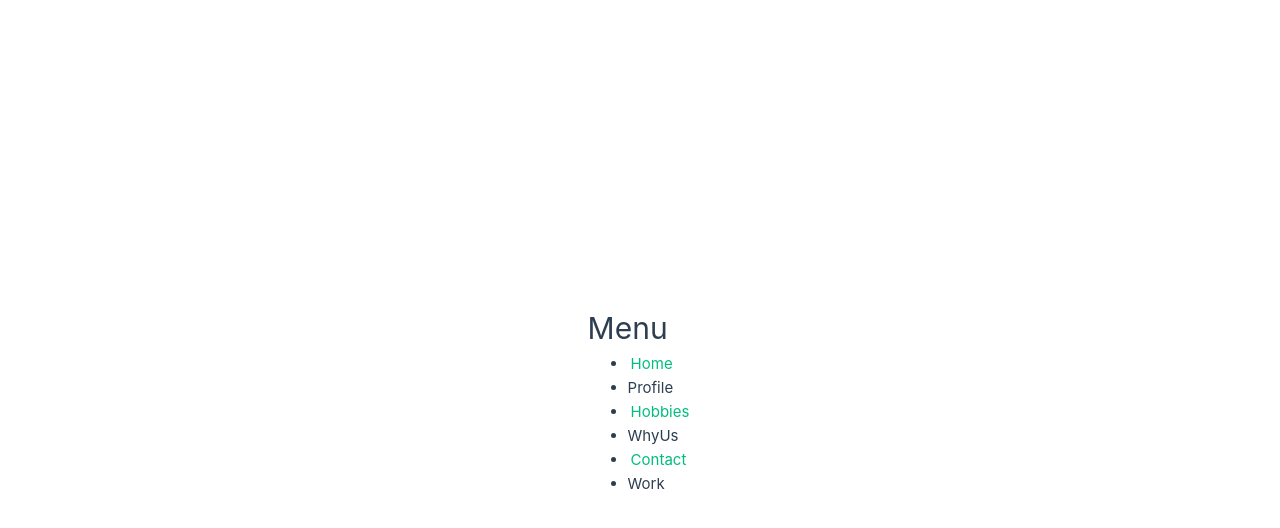
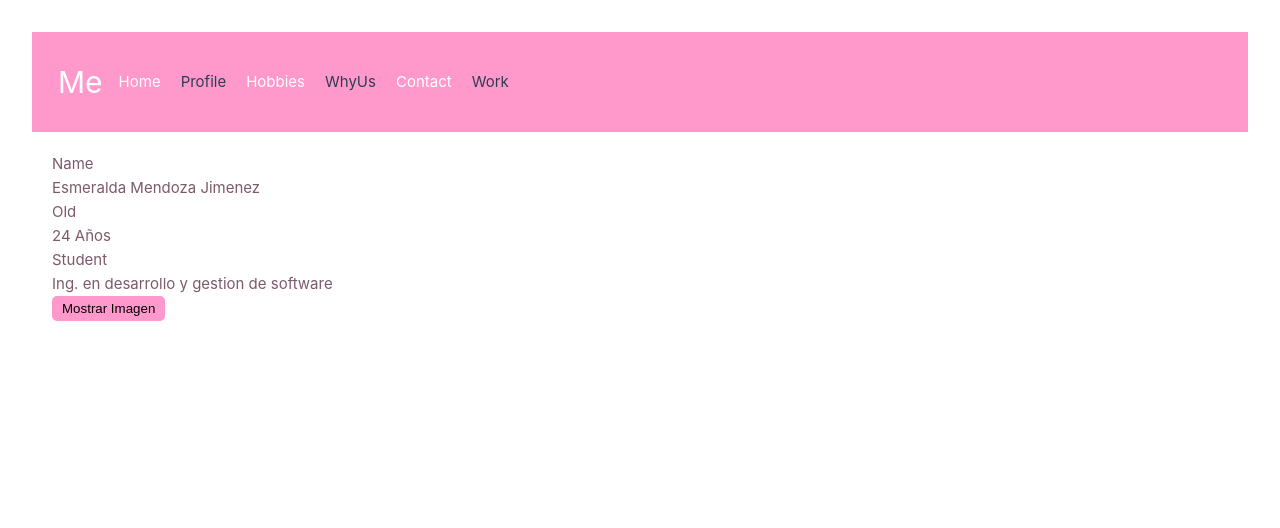
Before and after one commit to Estelaria/vuetaskandhomework, a Vue app: page /home in a window 1280 px wide. Shown: the top 528 px of the page. Built offline with nearby package versions, Linux system fonts and the light colour scheme.

Commit message:
add informationHome

```diff
--- a/src/App.vue
+++ b/src/App.vue
@@ -1,8 +1,7 @@
-<!-- App.vue -->
 <template>
-  <div>
+  <div class="navbar-container">
     <h1>{{ title }}</h1>
-    <ul>
+    <ul class="navbar">
       <li v-for="(item, index) in menuItems" :key="index">
         <template v-if="index % 2 === 0">
           <router-link :to="item.path">{{ item.name }}</router-link>
@@ -12,8 +11,8 @@
         </template>
       </li>
     </ul>
-    <router-view />
   </div>
+  <router-view />
 </template>
 
 <script lang="ts">
@@ -24,7 +23,7 @@ export default defineComponent({
   name: 'App',
   data() {
     return {
-      title: 'Menu',
+      title: 'Me',
       menuItems: [
         { name: 'Home', path: '/home' },
         { name: 'Profile', path: '/profile' },
@@ -39,10 +38,40 @@ export default defineComponent({
 });
 </script>
 <style scoped>
-.container {
+.navbar-container {
   display: flex;
+  align-items: center;
+  background-color: #ff99cc;
+  padding: 10px;
+}
+
+h1 {
+  margin: 0;
+  color: white;
   padding: 1rem;
-  border: 1rem;
-  margin-right: 1rem;
+}
+
+.navbar {
+  list-style-type: none;
+  display: flex;
+  margin: 0;
+  padding: 0;
+}
+
+.navbar li {
+  margin-right: 20px;
+}
+
+.navbar li:last-child {
+  margin-right: 0;
+}
+
+.navbar a {
+  text-decoration: none;
+  color: white;
+}
+
+.navbar a:hover {
+  text-decoration: underline;
 }
 </style>
--- a/src/assets/main.css
+++ b/src/assets/main.css
@@ -6,26 +6,3 @@
   padding: 2rem;
   font-weight: normal;
 }
-
-a,
-.green {
-  text-decoration: none;
-  color: hsla(160, 100%, 37%, 1);
-  transition: 0.4s;
-  padding: 3px;
-}
-
-@media (hover: hover) {
-  a:hover {
-    background-color: hsla(160, 100%, 37%, 0.2);
-  }
-}
-
-@media (min-width: 1024px) {
-  body {
-    display: flex;
-    place-items: center;
-  }
-
-
-}
--- a/src/views/home.vue
+++ b/src/views/home.vue
@@ -1,7 +1,24 @@
 <template>
-    <div>
-        <h2>{{ pageTitle }}</h2>
-        <p>{{ message }}</p>
+    <div class="home">
+        <div class="left">
+            <h2>{{ pageTitle }}</h2>
+            <div>
+                <p>Name</p>
+                <p>Esmeralda Mendoza Jimenez</p>
+            </div>
+            <div>
+                <p>Old</p>
+                <p>24 Años</p>
+            </div>
+            <div>
+                <p>Student</p>
+                <p>Ing. en desarrollo y gestion de software</p>
+            </div>
+            <button @click="toggleImage">Mostrar Imagen</button>
+        </div>
+        <div class="right">
+            <img v-if="showImage" src="@/assets/img/me.jpg" alt="Imagen" />
+        </div>
     </div>
 </template>
 
@@ -12,9 +29,57 @@ export default defineComponent({
     name: 'Home',
     props: {
         pageTitle: String,
-        message: String,
-    }
+    },
+    data() {
+        return {
+            showImage: false,
+        };
+    },
+    methods: {
+        toggleImage() {
+            this.showImage = !this.showImage;
+        },
+    },
 });
 </script>
 
-<style scoped></style>
+<style scoped>
+
+
+.home {
+    display: flex;
+    justify-content: space-between;
+}
+
+.left {
+    width: 70%;
+    padding: 20px;
+}
+
+.right {
+    width: 30%;
+    padding: 20px;
+}
+
+
+p {
+    color: #7D5A69;
+}
+
+button {
+    background-color: #ff99cc;
+    border: none;
+    border-radius: 5px;
+    padding: 5px 10px;
+    margin-bottom: 10px;
+}
+
+button:hover {
+    background-color: #FCB6D4;
+}
+
+img {
+    max-width: 100%;
+    height: auto;
+    display: block;
+}</style>
```
Also changed, not shown: src/assets/img/me.jpg (added).
